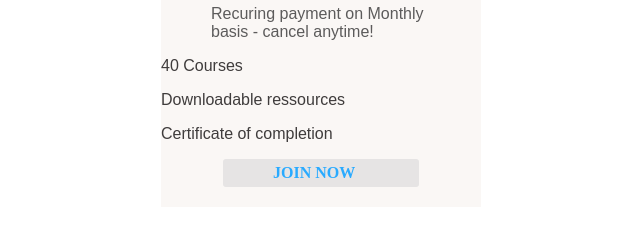
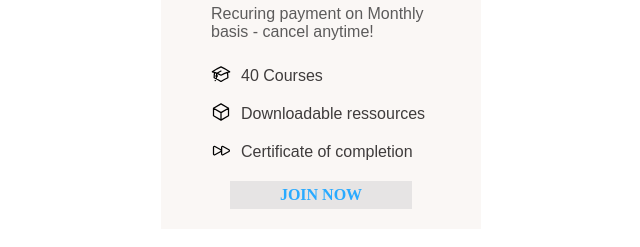
Before and after one commit to julie-237/Tips-on-SVGs, a plain HTML site: page Index.html in a window 1280 px wide. Shown: the part 277-524 px from the top of the page, without its empty margins (319-959 px from the left). Drawn offline with Linux system fonts and the light colour scheme; a web font is replaced by a local one.

Commit message:
added SVGs to my ticket and applied more styles

```diff
--- a/Index.html
+++ b/Index.html
@@ -17,15 +17,21 @@
             <P class="price-info">Recuring payment on Monthly basis - cancel anytime!</P>
             <div class="sub-details">
                 <div class="sub-feature">
-                    <div class="icon"></div>
+                    <div class="icon"><svg data-slot="icon" fill="none" stroke-width="1.5" stroke="currentColor" viewBox="0 0 24 24" xmlns="http://www.w3.org/2000/svg" aria-hidden="true">
+                        <path stroke-linecap="round" stroke-linejoin="round" d="M4.26 10.147a60.438 60.438 0 0 0-.491 6.347A48.62 48.62 0 0 1 12 20.904a48.62 48.62 0 0 1 8.232-4.41 60.46 60.46 0 0 0-.491-6.347m-15.482 0a50.636 50.636 0 0 0-2.658-.813A59.906 59.906 0 0 1 12 3.493a59.903 59.903 0 0 1 10.399 5.84c-.896.248-1.783.52-2.658.814m-15.482 0A50.717 50.717 0 0 1 12 13.489a50.702 50.702 0 0 1 7.74-3.342M6.75 15a.75.75 0 1 0 0-1.5.75.75 0 0 0 0 1.5Zm0 0v-3.675A55.378 55.378 0 0 1 12 8.443m-7.007 11.55A5.981 5.981 0 0 0 6.75 15.75v-1.5"></path>
+                      </svg></div>
                     <p class="sub-feature-text">40 Courses</p>
                 </div>
                 <div class="sub-feature">
-                    <div class="icon"></div>
+                    <div class="icon"><svg data-slot="icon" fill="none" stroke-width="1.5" stroke="currentColor" viewBox="0 0 24 24" xmlns="http://www.w3.org/2000/svg" aria-hidden="true">
+                        <path stroke-linecap="round" stroke-linejoin="round" d="m21 7.5-9-5.25L3 7.5m18 0-9 5.25m9-5.25v9l-9 5.25M3 7.5l9 5.25M3 7.5v9l9 5.25m0-9v9"></path>
+                      </svg></div>
                     <p class="sub-feature-text">Downloadable ressources</p>
                 </div>
                 <div class="sub-feature">
-                    <div class="icon"></div>
+                    <div class="icon"><svg data-slot="icon" fill="none" stroke-width="1.5" stroke="currentColor" viewBox="0 0 24 24" xmlns="http://www.w3.org/2000/svg" aria-hidden="true">
+                        <path stroke-linecap="round" stroke-linejoin="round" d="M3 8.689c0-.864.933-1.406 1.683-.977l7.108 4.061a1.125 1.125 0 0 1 0 1.954l-7.108 4.061A1.125 1.125 0 0 1 3 16.811V8.69ZM12.75 8.689c0-.864.933-1.406 1.683-.977l7.108 4.061a1.125 1.125 0 0 1 0 1.954l-7.108 4.061a1.125 1.125 0 0 1-1.683-.977V8.69Z"></path>
+                      </svg></div>
                     <p class="sub-feature-text">Certificate of completion</p>
                 </div>
             </div>
--- a/Style.css
+++ b/Style.css
@@ -12,10 +12,12 @@ html {
 }
 
 .card-container {
-width: 320px;
-margin: 50px auto ;
-padding: 20px 0;
-background-color:var(--color-grey-100)
+    transition: transform 2s ease-out 1s;
+    width: 320px;
+    margin: 50px auto ;
+    padding: 20px 0;
+    background-color:var(--color-grey-100)
+
 }
 
 .card-container:hover {
@@ -55,30 +57,44 @@ background-color:var(--color-primary-300)
 }
 
 .sub-details {
-   font-family: sans-serif;
-    color: var(--color-grey-500)
+    margin: 10px 0;
+    padding: 0 50px;
+}
+
+.sub-feature{
+    display: flex;
+    align-items: center;
+
+}
+
+.icon {
+    width: 20px;
+    padding-right: 10px;
+}
+.sub-feature-text{
+    margin: 10px 0;
+    font-family: sans-serif;
+    color: var(--color-grey-500);
+}
+
+.button{
+    padding: 5px 50px;
+   text-decoration: none;
+   text-transform: uppercase;
+   font-weight: bold;
+   color: var(--color-primary-600);
+   background-color: rgb(230, 228, 228);
+   transition: color 2s ;
+   transition: background-color 2s;
 }
 
 .button-container{
-    width: 30%;
-    padding: 5px 50px;
-    margin: 0px auto;
     border-radius: 3px;
-    background-color: rgb(230, 228, 228);
-}
-
-.button{
-   text-decoration: none;
-   text-align: center;
-   text-transform: uppercase;
-   font-weight: bold;
-    color: var(--color-primary-600)
-}
-
-.button-container:hover {
-    background-color:var(--color-primary-900);
+    display: flex;
+    justify-content: space-around;
 }
 
 .button:hover {
-    color: white
+    color: white;
+    background-color: var(--color-primary-900);
 }
```
